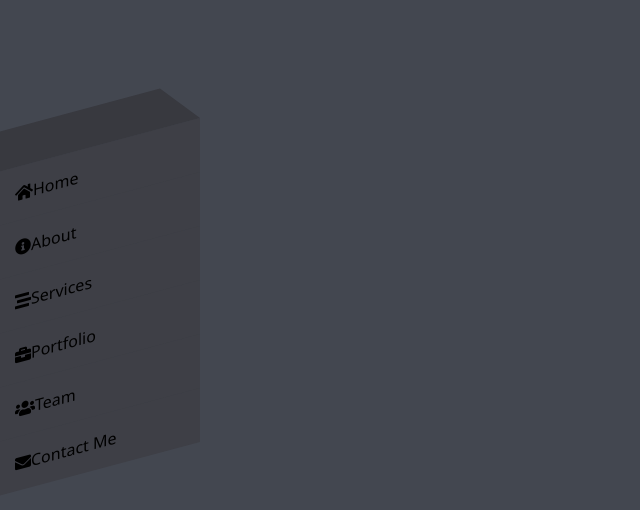
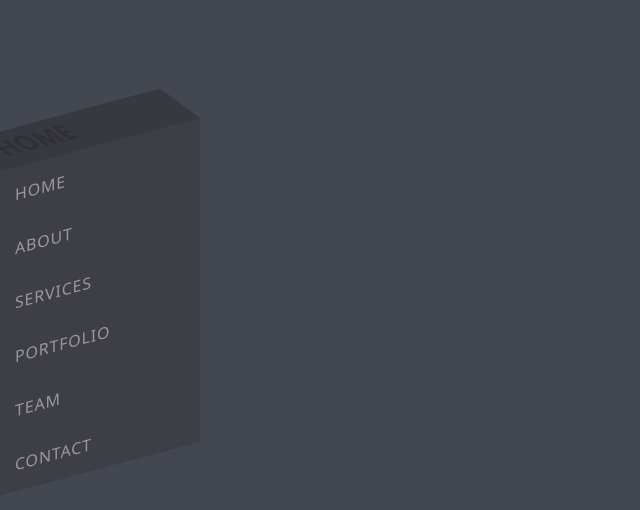
Before and after one commit to JackRosser/My-Portfolio, a plain HTML site: page public/index.html in a window 1280 px wide. Shown: the whole page, without its empty margins (0-640 px from the left). Drawn offline with Linux system fonts and the light colour scheme.

Commit message:
menu completo

```diff
--- a/public/custom.css
+++ b/public/custom.css
@@ -32,14 +32,65 @@ ul li:hover::before {
 }
 
 ul li::after {
-  content: "";
+  content: attr(data-text);
   position: absolute;
+  text-transform: uppercase;
   top: -40px;
   left: 0;
+  width: calc(100% - 20px);
   width: 100%;
   height: 40px;
+  display: flex;
+  justift-content: center;
+  padding-left: 20px;
+  color: rgba(0, 0, 0, 0.15);
+  font-weight: 600;
+  font-size: 1.5em;
   background: #3e3f46;
   filter: brightness(0.9);
   transform-origin: bottom;
   transform: skewX(45deg);
+  transition: 0.5s;
 }
+
+ul li:hover::after {
+  background: #02abff;
+}
+
+ul li a {
+  color: #999;
+  display: block;
+  text-transform: uppercase;
+  letter-spacing: 0.05em;
+  transition: 0.5s;
+}
+
+ul li:hover a {
+  color: #fff;
+}
+
+/* OMBRA SOTTO BOX MENU */
+/* ul li:last-child::after {
+  box-shadow: -120px 120px 20px rgba(0, 0, 0, 0.25);
+} */
+
+ul li a span {
+  position: absolute;
+  top: 0;
+  left: -40px;
+  width: 40px;
+  text-align: center;
+  height: 100%;
+  transform-origin: right;
+  transform: skewY(45deg);
+  transition: 0.5s;
+  display: flex;
+  justify-content: center;
+  align-items: center;
+  font-size: 1.1em;
+  opacity: 0.5;
+}
+
+ul li:hover a span {
+  opacity: 1;
+}
--- a/public/index.html
+++ b/public/index.html
@@ -44,9 +44,9 @@
             ><span><i class="fas fa-users"></i></span>Team</a
           >
         </li>
-        <li style="--i: 1" data-text="Contact Me">
+        <li style="--i: 1" data-text="Contact">
           <a href="#"
-            ><span><i class="fas fa-envelope"></i></span>Contact Me</a
+            ><span><i class="fas fa-envelope"></i></span>Contact</a
           >
         </li>
       </ul>
```
